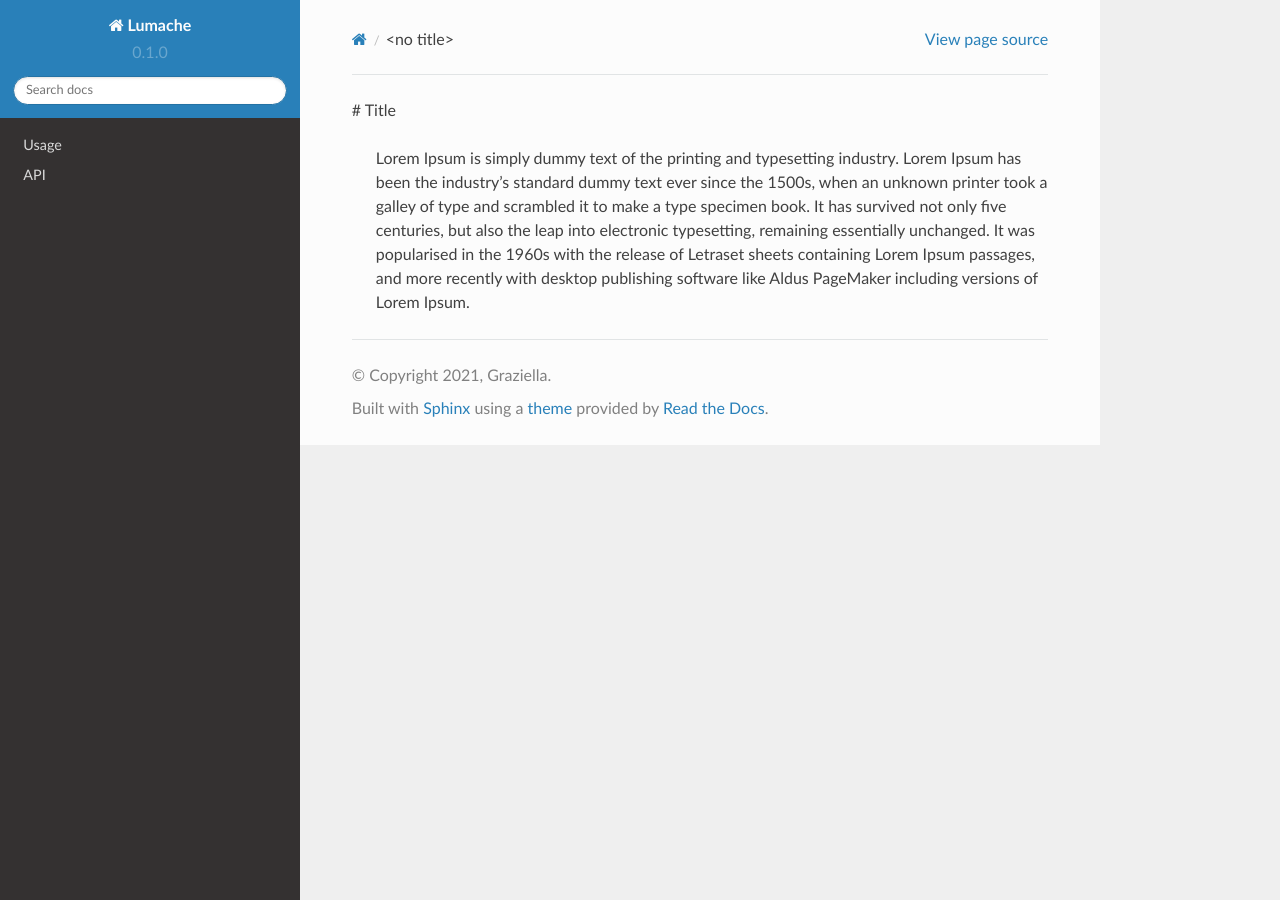
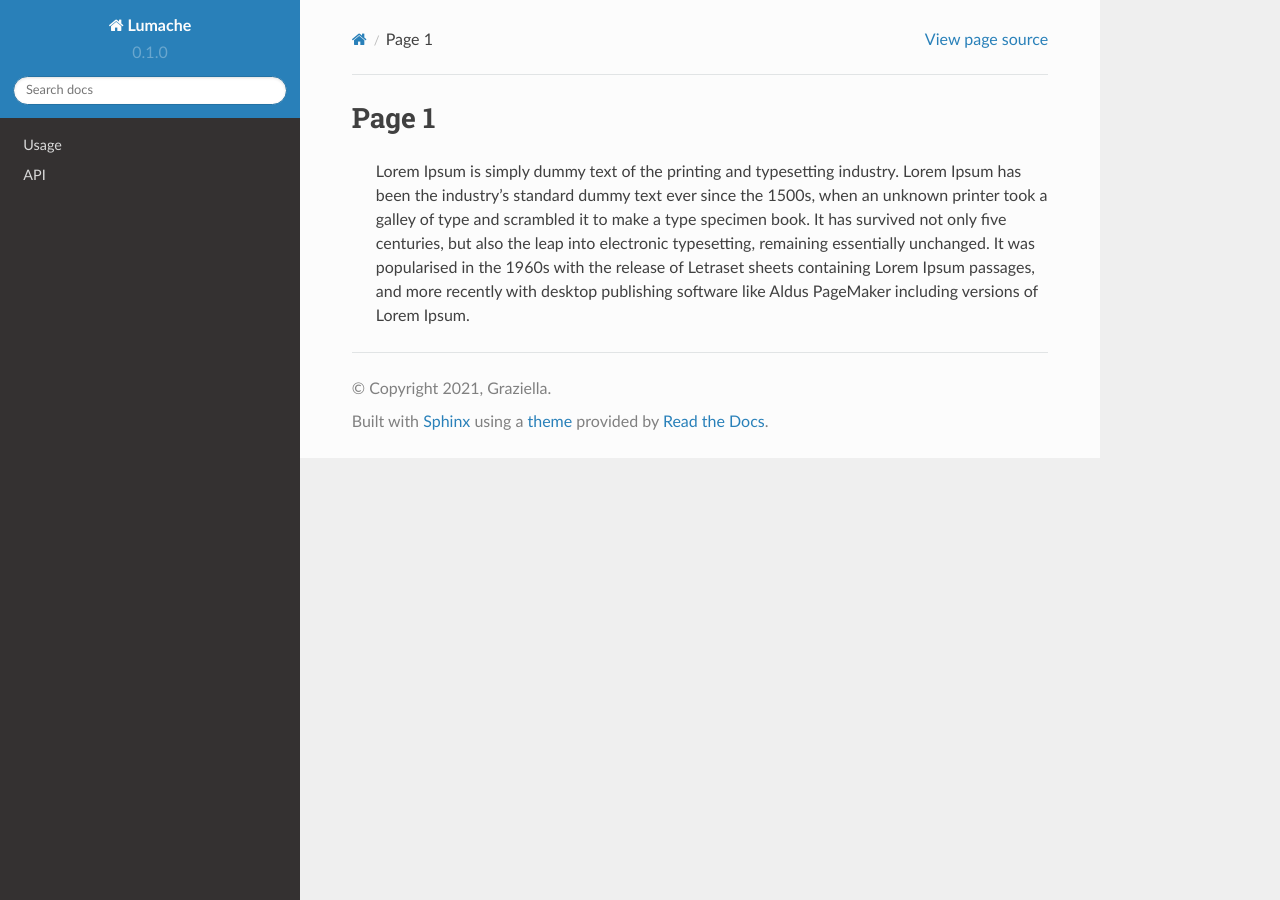
Before and after one commit to SiavashBamshadnia/test-readthedocs, a Sphinx documentation site: the page built from docs/source/page1.rst, in a window 1280 px wide. Built offline with Sphinx 7.4.7 and the Read the Docs theme 2.0.0, drawn with Linux system fonts in a browser that asks for light colours.

Commit message:
Update page1.rst

```diff
--- a/docs/source/page1.rst
+++ b/docs/source/page1.rst
@@ -1,3 +1,4 @@
-# Title
+Page 1
+======
 
   Lorem Ipsum is simply dummy text of the printing and typesetting industry. Lorem Ipsum has been the industry's standard dummy text ever since the 1500s, when an unknown printer took a galley of type and scrambled it to make a type specimen book. It has survived not only five centuries, but also the leap into electronic typesetting, remaining essentially unchanged. It was popularised in the 1960s with the release of Letraset sheets containing Lorem Ipsum passages, and more recently with desktop publishing software like Aldus PageMaker including versions of Lorem Ipsum.
```
